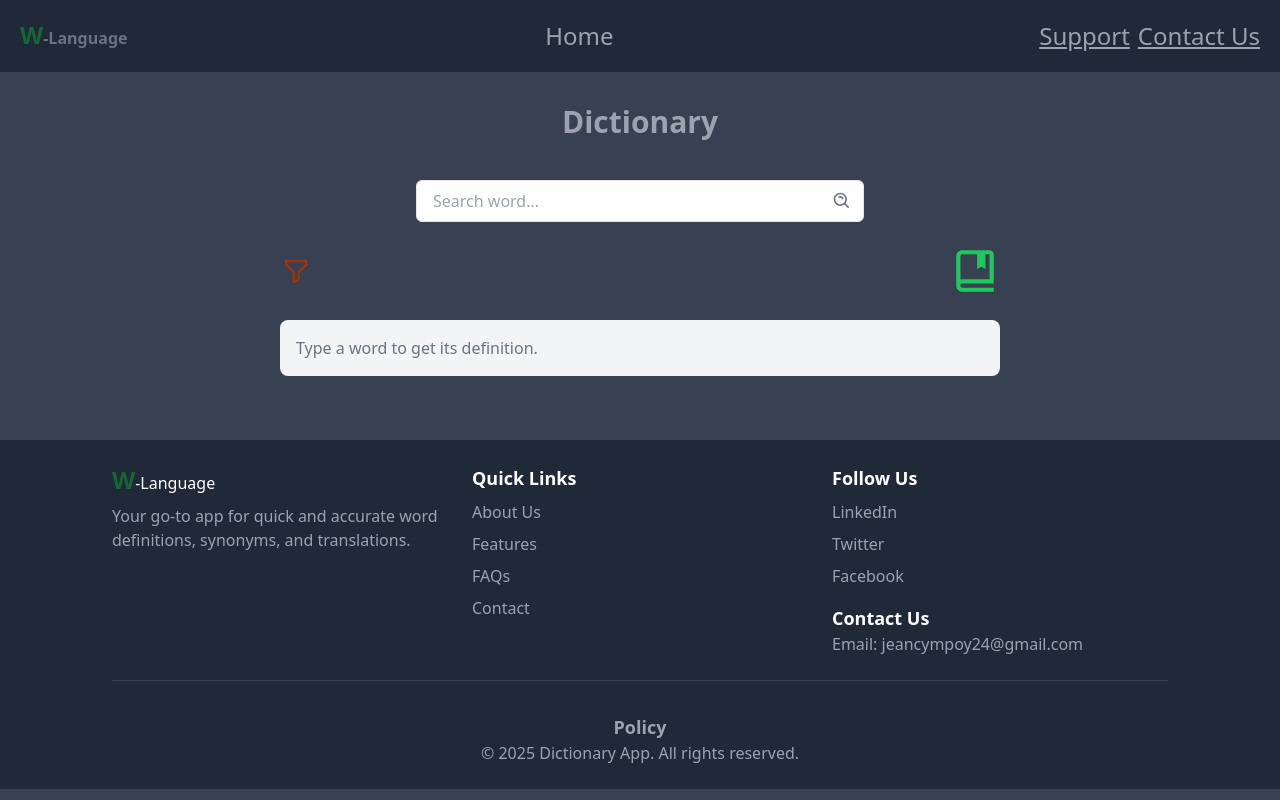
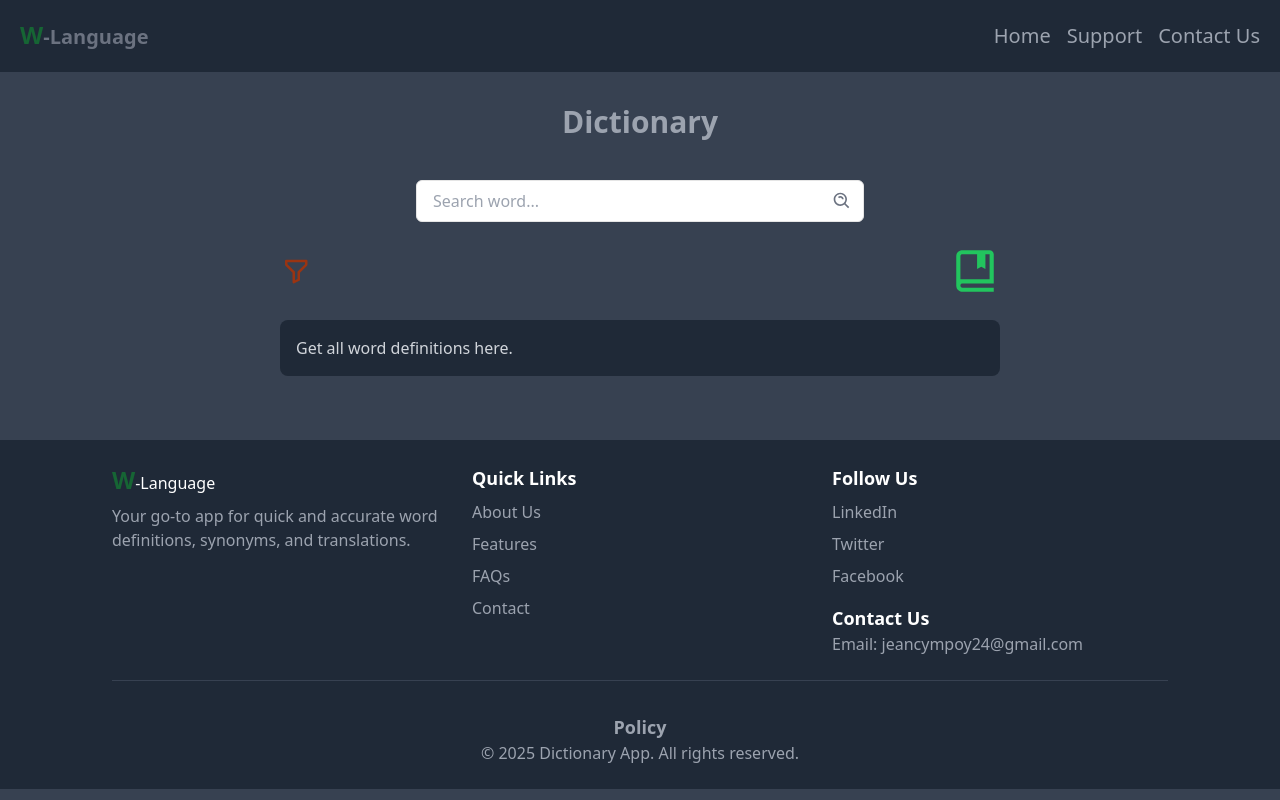
Before and after one commit to TechSupport84/dictionary, a React (Vite) app: page / in a window 1280 px wide. Built offline with nearby package versions, Linux system fonts and the light colour scheme.

Commit message:
updated Ads

```diff
--- a/src/app/Home.tsx
+++ b/src/app/Home.tsx
@@ -95,7 +95,7 @@ function Home() {
       </div>
 
       {/* Display Word Definition */}
-      <div className="mt-6 p-4 bg-gray-100 rounded-lg">
+      <div className="mt-6 p-4 bg-gray-800 rounded-lg">
         {error ? (
           <p className="text-red-500">{error}</p>
         ) : wordData ? (
@@ -132,10 +132,10 @@ function Home() {
             <h4 className="mt-2 font-semibold text-gray-800">Definitions:</h4>
             <ul className="list-disc ml-5">
               {wordData.meanings.map((meaning, idx) => (
-                <li key={idx} className="text-gray-700">
+                <li key={idx} className="text-gray-200">
                   <strong>{meaning.partOfSpeech}</strong>: {meaning.definitions[0].definition}
                   {meaning.definitions[0].example && (
-                    <p className="text-sm text-gray-500">Example: {meaning.definitions[0].example}</p>
+                    <p className="text-sm text-gray-300">Example: {meaning.definitions[0].example}</p>
                   )}
                 </li>
               ))}
@@ -143,22 +143,22 @@ function Home() {
 
             {/* Source & License */}
             {wordData.sourceUrls && wordData.sourceUrls.length > 0 && (
-              <p className="mt-4 text-sm text-gray-500">
+              <p className="mt-4 text-sm text-gray-400">
                 Source: <a href={wordData.sourceUrls[0]} className="text-blue-600 underline">{wordData.sourceUrls[0]}</a>
               </p>
             )}
             {wordData.license && (
-              <p className="text-sm text-gray-500">
+              <p className="text-sm text-gray-400">
                 License: <a href={wordData.license.url} className="text-blue-600 underline">{wordData.license.name}</a>
               </p>
             )}
           </>
         ) : (
-          <p className="text-gray-500">Type a word to get its definition.</p>
+
+          <p className="text-gray-300">Get all word definitions here.</p>
         )}
       </div>
 
-      {/* Display Bookmarked Words */}
       {bookmarks.length > 0 && (
         <div className="mt-6 p-4 bg-gray-200 rounded-lg">
           <h4 className="text-lg text-gray-800 font-semibold">Bookmarked Words:</h4>
--- a/src/components/NavBar.tsx
+++ b/src/components/NavBar.tsx
@@ -1,21 +1,56 @@
+import { useState } from "react";
 
+const NavBar = () => {
+  const [isOpen, setIsOpen] = useState(false);
 
-const NavBar = ()=>{
-    return(
-    <div className="nav-bar flex  flex-row justify-between bg-gray-800 p-5">
-        <span className="text-gray-500 text-1xl font-bold animate-bounce">
-         <span className="text-2xl text-green-800 font-bold">W</span>-Language
+  return (
+    <nav className="bg-gray-800 p-5 relative z-50">
+      <div className="container mx-auto flex justify-between items-center">
+        <span className="text-gray-500 text-xl font-bold animate-bounce">
+           <a  href="/">
+              <span className="text-2xl text-green-800 font-bold">W</span>-Language
+           </a>
         </span>
-        <ul>
-        <li><a className="text-2xl text-gray-400 hover:text-orange-800 " href="/" >Home</a></li>
+
+        <button
+          className="md:hidden text-gray-400 focus:outline-none"
+          onClick={() => setIsOpen(!isOpen)}
+        >
+          {isOpen ? "✖" : "☰"}
+        </button>
+
+        <ul
+          className={`md:flex md:items-center md:space-x-4 absolute md:static w-full md:w-auto bg-gray-800 md:bg-transparent left-0 top-16 p-5 md:p-0 transition-all duration-300 ease-in-out ${
+            isOpen ? "block" : "hidden"} ${isOpen ? "absolute top-16 left-0 w-full bg-gray-800 shadow-md z-50" : ""}`}
+        >
+          <li>
+            <a
+              className="text-xl text-gray-400 hover:text-orange-800 block py-2 md:py-0"
+              href="/"
+            >
+              Home
+            </a>
+          </li>
+          <li>
+            <a
+              className="text-xl text-gray-400 hover:text-orange-800 block py-2 md:py-0"
+              href="/support"
+            >
+              Support
+            </a>
+          </li>
+          <li>
+            <a
+              className="text-xl text-gray-400 hover:text-orange-800 block py-2 md:py-0"
+              href="/contact"
+            >
+              Contact Us
+            </a>
+          </li>
         </ul>
-        <ul className="flex flex-row gap-2 pl-2 ">
+      </div>
+    </nav>
+  );
+};
 
-            <li><a className="text-2xl  text-gray-400 hover:text-orange-800 underline " href="/support" > Support</a></li>
-            <li><a className="text-2xl text-gray-400 hover:text-orange-800  underline" href="/contact"  >Contact Us</a></li>
-        </ul>
-    </div>
-)
-}
-
-export default NavBar
+export default NavBar;
```
